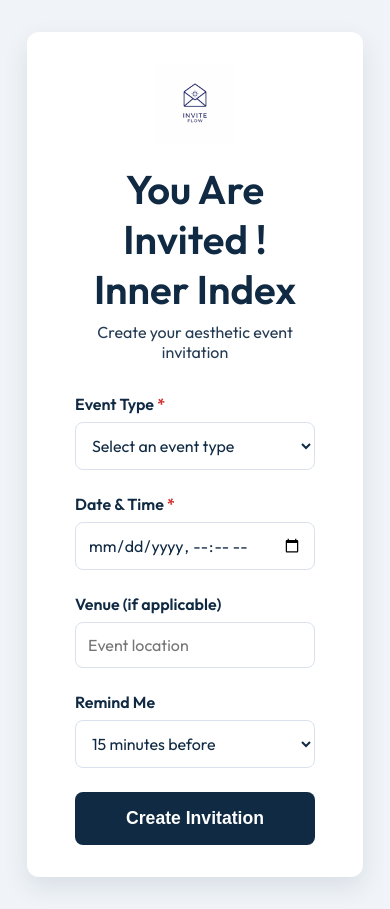
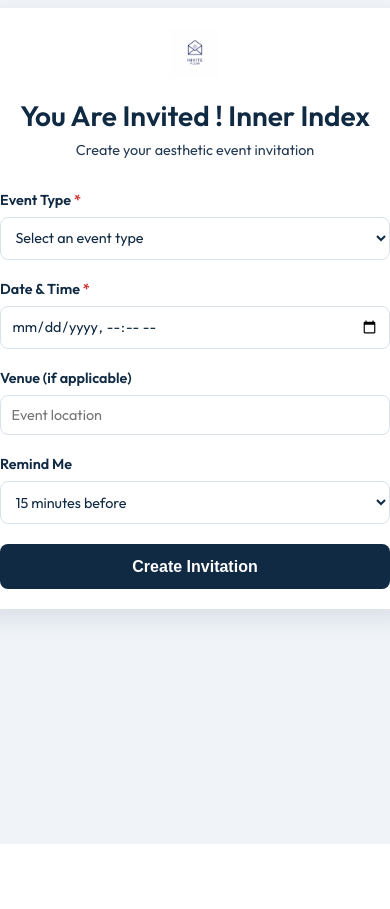
Before and after one commit to dhara30/dhara30.github.io, a Flask app: page / in a window 390 px wide. After the commit the page ends 844 px from the top, so only its background shows below. Run offline with Flask 3, Linux system fonts and the light colour scheme.

Commit message:
Implement footer styles and responsive adjustments
Added footer styles and responsive design adjustments.

```diff
--- a/static/style.css
+++ b/static/style.css
@@ -18,11 +18,11 @@
     margin: 0;
     padding: 0;
     display: flex;
-    justify-content: center;
+    flex-direction: column;
     align-items: center;
     min-height: 100vh;
     position: relative;
-    overflow: hidden;
+    overflow-x: hidden;
 }
 
 /* Floating Animation Elements */
@@ -261,7 +261,7 @@
     box-shadow: 0 10px 25px rgba(16, 42, 67, 0.1);
     width: 100%;
     max-width: 600px;
-    margin: 2rem;
+    margin: 2rem auto;
     position: relative;
     z-index: 1;
 }
@@ -395,3 +395,213 @@
 .download-link:hover {
     border-bottom-color: var(--secondary-color);
 }
+
+/* Footer Styles */
+.footer {
+    background-color: var(--secondary-color);
+    color: var(--primary-color);
+    padding: 2rem 1rem;
+    margin-top: auto;
+    width: 100%;
+    position: relative;
+    z-index: 1;
+}
+
+.footer-content {
+    max-width: 1200px;
+    margin: 0 auto;
+    display: flex;
+    flex-direction: column;
+    align-items: center;
+    gap: 1.5rem;
+    text-align: center;
+}
+
+.footer-social {
+    display: flex;
+    justify-content: center;
+    align-items: center;
+}
+
+.social-link {
+    display: inline-flex;
+    align-items: center;
+    gap: 0.5rem;
+    color: var(--primary-color);
+    text-decoration: none;
+    font-weight: 600;
+    font-size: 1rem;
+    padding: 0.75rem 1.5rem;
+    border-radius: 8px;
+    background-color: rgba(255, 255, 255, 0.1);
+    transition: all 0.3s ease;
+}
+
+.social-link:hover {
+    background-color: rgba(255, 255, 255, 0.2);
+    transform: translateY(-2px);
+}
+
+.social-link svg {
+    width: 24px;
+    height: 24px;
+}
+
+.footer-info {
+    display: flex;
+    flex-direction: column;
+    gap: 0.5rem;
+}
+
+.footer-info p {
+    margin: 0;
+    font-size: 0.9rem;
+    opacity: 0.9;
+}
+
+.footer-tagline {
+    font-size: 0.85rem !important;
+    opacity: 0.7 !important;
+    font-style: italic;
+}
+
+.footer-links {
+    font-size: 0.85rem;
+    opacity: 0.8;
+}
+
+/* Responsive Design */
+@media (max-width: 768px) {
+    .container {
+        padding: 1.5rem 1.5rem;
+        margin: 1rem;
+    }
+
+    header h1 {
+        font-size: 2rem;
+    }
+
+    header p {
+        font-size: 0.9rem;
+    }
+
+    .app-logo {
+        width: 60px;
+    }
+
+    .form-group {
+        margin-bottom: 1.25rem;
+    }
+
+    label {
+        font-size: 0.9rem;
+    }
+
+    input,
+    select,
+    textarea {
+        font-size: 0.9rem;
+        padding: 0.65rem;
+    }
+
+    .btn-submit {
+        font-size: 1rem;
+        padding: 0.85rem;
+    }
+
+    .qr-code {
+        width: 100%;
+        max-width: 250px;
+        height: auto;
+    }
+
+    .footer {
+        padding: 1.5rem 1rem;
+        margin-top: 2rem;
+    }
+
+    .footer-content {
+        gap: 1rem;
+    }
+
+    .social-link {
+        font-size: 0.9rem;
+        padding: 0.65rem 1.25rem;
+    }
+
+    .footer-info p {
+        font-size: 0.85rem;
+    }
+
+    /* Adjust floating shapes for mobile */
+    .floating-shape-1,
+    .floating-shape-3 {
+        opacity: 0.5;
+        transform: scale(0.7);
+    }
+
+    .floating-shape-2,
+    .floating-shape-5 {
+        opacity: 0.4;
+    }
+
+    .floating-shape-4,
+    .floating-shape-6 {
+        opacity: 0.5;
+        transform: scale(0.8);
+    }
+}
+
+@media (max-width: 480px) {
+    .container {
+        padding: 1.25rem 1rem;
+        margin: 0.5rem;
+    }
+
+    header h1 {
+        font-size: 1.75rem;
+    }
+
+    .app-logo {
+        width: 50px;
+    }
+
+    .social-link {
+        font-size: 0.85rem;
+        padding: 0.6rem 1rem;
+        flex-direction: column;
+        gap: 0.25rem;
+    }
+
+    .social-link svg {
+        width: 20px;
+        height: 20px;
+    }
+
+    .qr-code {
+        max-width: 200px;
+        border-width: 5px;
+    }
+}
+
+/* Tablet and larger screens */
+@media (min-width: 769px) {
+    .footer-content {
+        flex-direction: row;
+        justify-content: space-between;
+        text-align: left;
+    }
+
+    .footer-info {
+        align-items: flex-start;
+    }
+}
+
+/* Accessibility improvements */
+@media (prefers-reduced-motion: reduce) {
+    * {
+        animation-duration: 0.01ms !important;
+        animation-iteration-count: 1 !important;
+        transition-duration: 0.01ms !important;
+    }
+}
```
